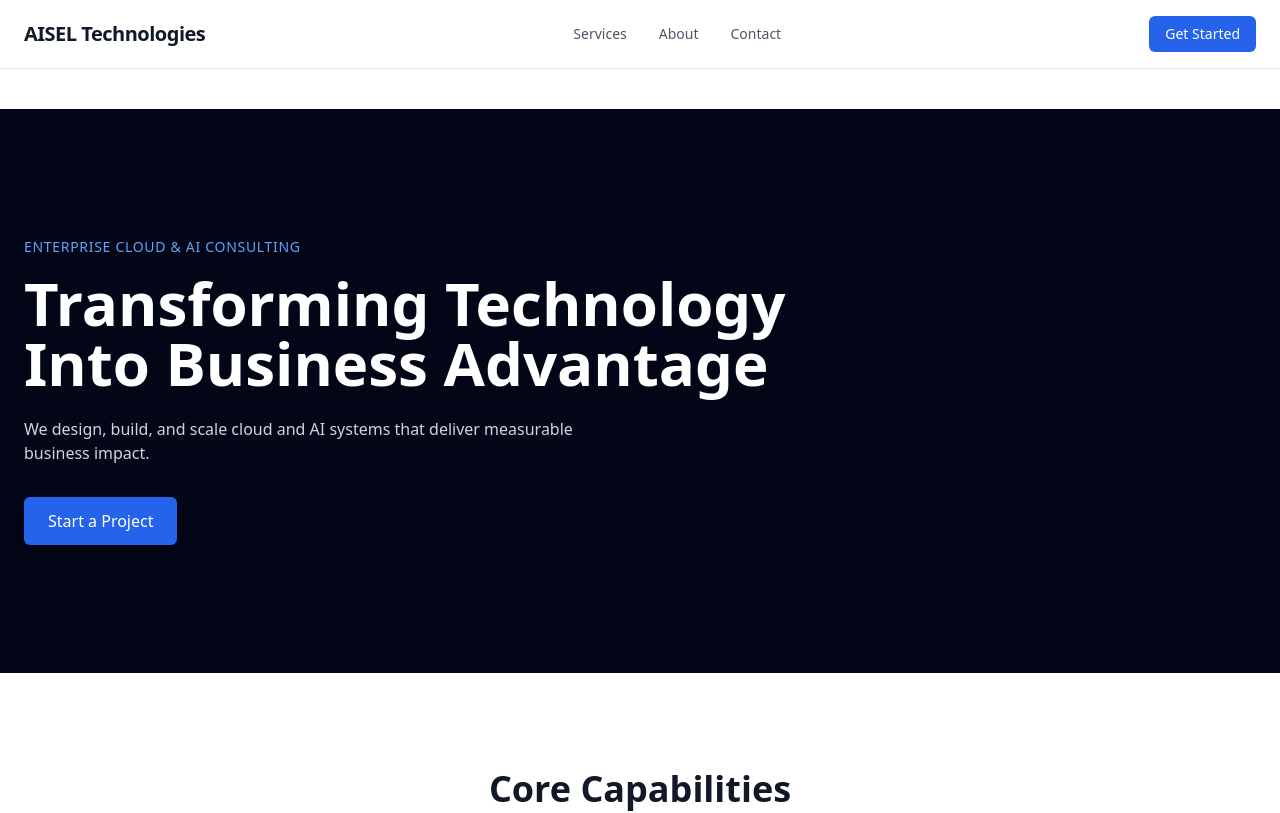
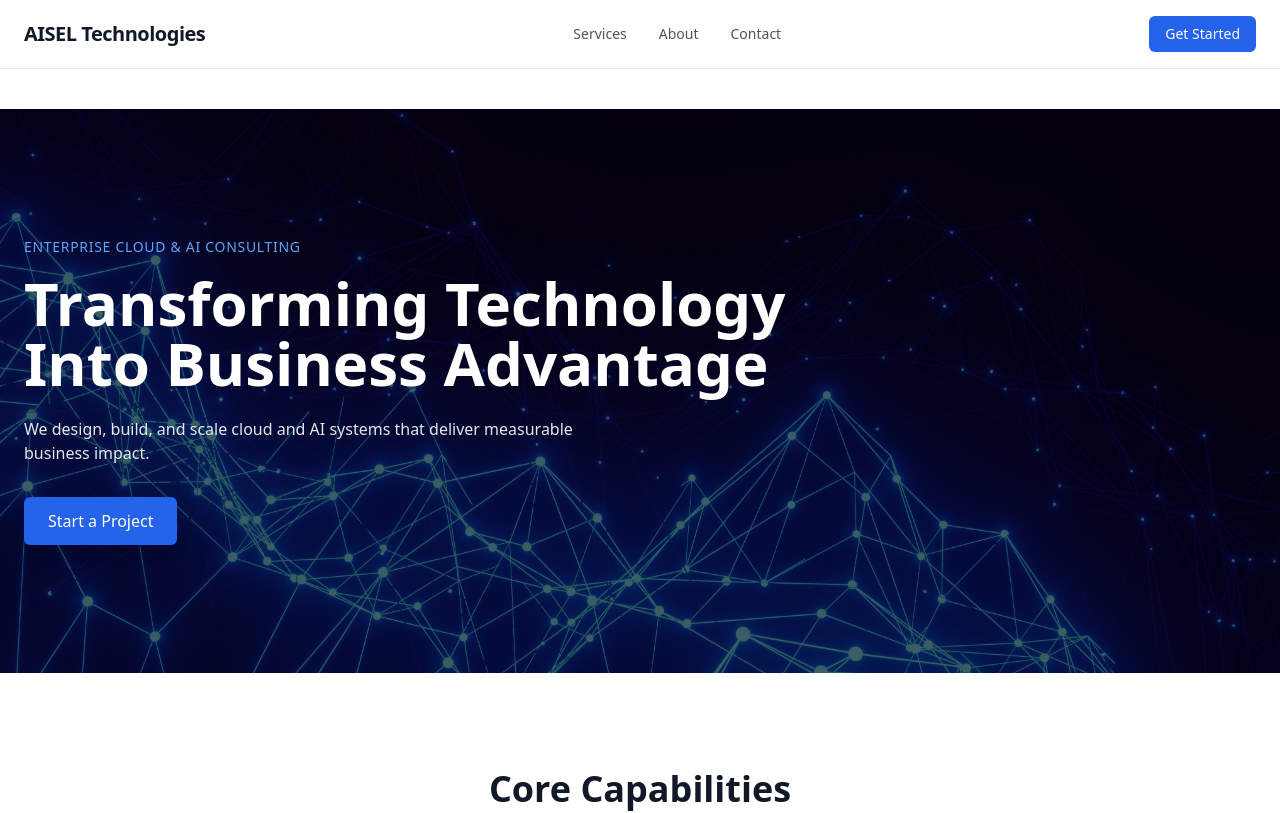
Before and after one commit to ssanfamo/aisel-platform, a Next.js app in the folder apps/web/: page / in a window 1280 px wide. Shown: the top 813 px of the page. Built offline with nearby package versions, Linux system fonts and the light colour scheme.

Commit message:
Hero + services working locally

```diff
--- a/apps/web/app/page.js
+++ b/apps/web/app/page.js
@@ -51,8 +51,20 @@ export default function Home() {
     <main className="bg-white text-gray-900 pt-10">
 
       {/* HERO */}
-      <section className="bg-slate-950 text-white py-32 px-6">
-        <div className="max-w-7xl mx-auto">
+      <section className="relative text-white py-32 px-6">
+
+        {/* Background Image */}
+        <div className="absolute inset-0">
+          <img
+            src="/images/hero.jpg"
+            alt="Cloud infrastructure"
+            className="w-full h-full object-cover"
+          />
+          <div className="absolute inset-0 bg-black/60"></div>
+        </div>
+
+        {/* Content */}
+        <div className="relative max-w-7xl mx-auto">
           <FadeIn>
             <p className="text-sm text-blue-400 uppercase tracking-wider">
               Enterprise Cloud & AI Consulting
@@ -62,7 +74,7 @@ export default function Home() {
               Transforming Technology Into Business Advantage
             </h1>
 
-            <p className="mt-6 text-gray-300 max-w-xl">
+            <p className="mt-6 text-gray-200 max-w-xl">
               We design, build, and scale cloud and AI systems that deliver
               measurable business impact.
             </p>
@@ -74,6 +86,7 @@ export default function Home() {
             </div>
           </FadeIn>
         </div>
+
       </section>
 
       {/* SERVICES */}
--- a/apps/web/package.json
+++ b/apps/web/package.json
@@ -21,6 +21,7 @@
     "tailwindcss": "^3.4.3"
   },
   "devDependencies": {
+    "@types/node": "25.6.0",
     "@types/react-dom": "^19",
     "eslint": "^9",
     "eslint-config-next": "16.2.3"
```
Also changed, not shown: apps/web/tsconfig.json (added, +37 -0 lines), 1 other file (tests, documents, lock files or other folders).
